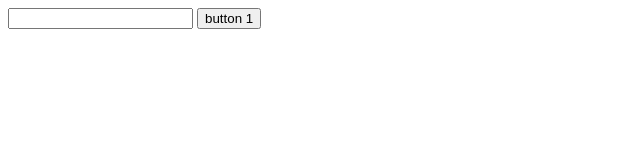
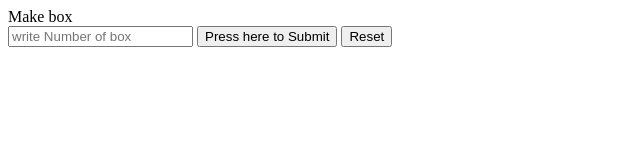
Before and after one commit to beellz/createBox, a plain HTML site: page index.html in a window 1280 px wide. Shown: the whole page, without its empty margins (0-640 px from the left). Drawn offline with Linux system fonts and the light colour scheme.

Commit message:
Added reset button

```diff
--- a/index.html
+++ b/index.html
@@ -11,8 +11,11 @@
 <body>
 
     <div class="but">
-        <input type="number" class="boxNumber">
-        <button class="button-on" >button 1</button>
+        <label for="button">Make box </label>
+        <br>
+        <input type="number" class="boxNumber" placeholder="write Number of box">
+        <button class="button-on" > Press here to Submit</button>
+        <button class="resetallon">Reset</button>
     </div>
 
 
```
